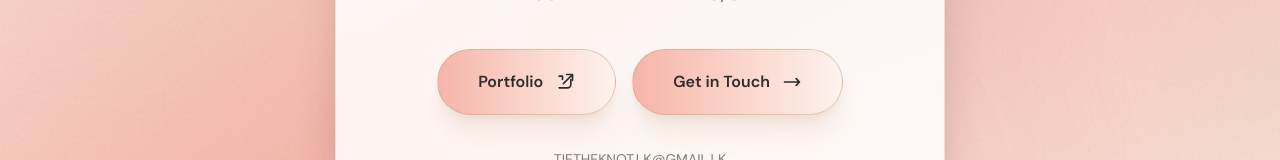
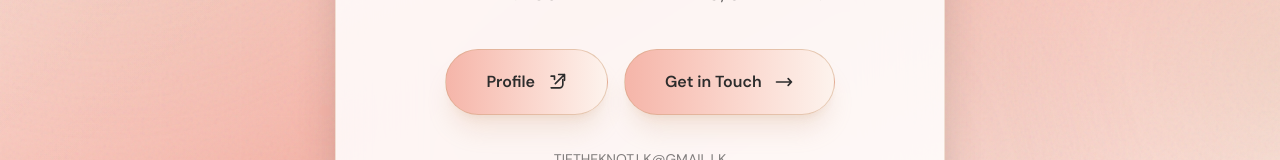
Before and after one commit to planAStay/TietheKnot, a Next.js app: page /get-started in a window 1280 px wide. Shown: the part 444-604 px from the top of the page. Built offline with nearby package versions, Linux system fonts and the light colour scheme.

Commit message:
changes links

```diff
--- a/src/app/(shop)/(get-started)/get-started/page.tsx
+++ b/src/app/(shop)/(get-started)/get-started/page.tsx
@@ -165,14 +165,14 @@ export default function GetStartedPage() {
             {/* CTA Buttons */}
             <div className="flex flex-col items-center gap-3 sm:flex-row sm:justify-center sm:gap-4">
               <Link
-                href="https://www.instagram.com/tietheknot.lk/"
+                href="https://www.figma.com/deck/VqAu4SOUOfqVOJchXZNmnm/TieTheKnot"
                 target="_blank"
                 rel="noopener noreferrer"
                 className="group relative inline-flex items-center justify-center gap-3 overflow-hidden rounded-full border border-accent/50 bg-gradient-to-r from-primary to-rose-50 px-8 py-4 text-sm font-semibold text-text shadow-xl shadow-accent/20 transition-all duration-500 hover:shadow-accent/40 hover:scale-[1.02] sm:px-10 sm:py-5 sm:text-base"
                 aria-label="Check our portfolio on Instagram"
               >
                 <span className="absolute inset-0 -translate-x-full bg-gradient-to-r from-transparent via-white/35 to-transparent transition-transform duration-700 group-hover:translate-x-full" />
-                <span className="relative">Portfolio</span>
+                <span className="relative">Profile</span>
                 <svg
                   className="relative h-5 w-5 transition-transform duration-300 group-hover:translate-x-1"
                   fill="none"
@@ -185,7 +185,9 @@ export default function GetStartedPage() {
               </Link>
 
               <Link
-                href="/contact"
+                href="https://api.whatsapp.com/send/?phone=94701045483&text&type=phone_number&app_absent=0"
+                target="_blank"
+                rel="noopener noreferrer"
                 className="group relative inline-flex items-center justify-center gap-3 overflow-hidden rounded-full border border-accent/50 bg-gradient-to-r from-primary to-rose-50 px-8 py-4 text-sm font-semibold text-text shadow-xl shadow-accent/20 transition-all duration-500 hover:shadow-accent/40 hover:scale-[1.02] sm:px-10 sm:py-5 sm:text-base"
               >
                 {/* Button shine effect */}
```
